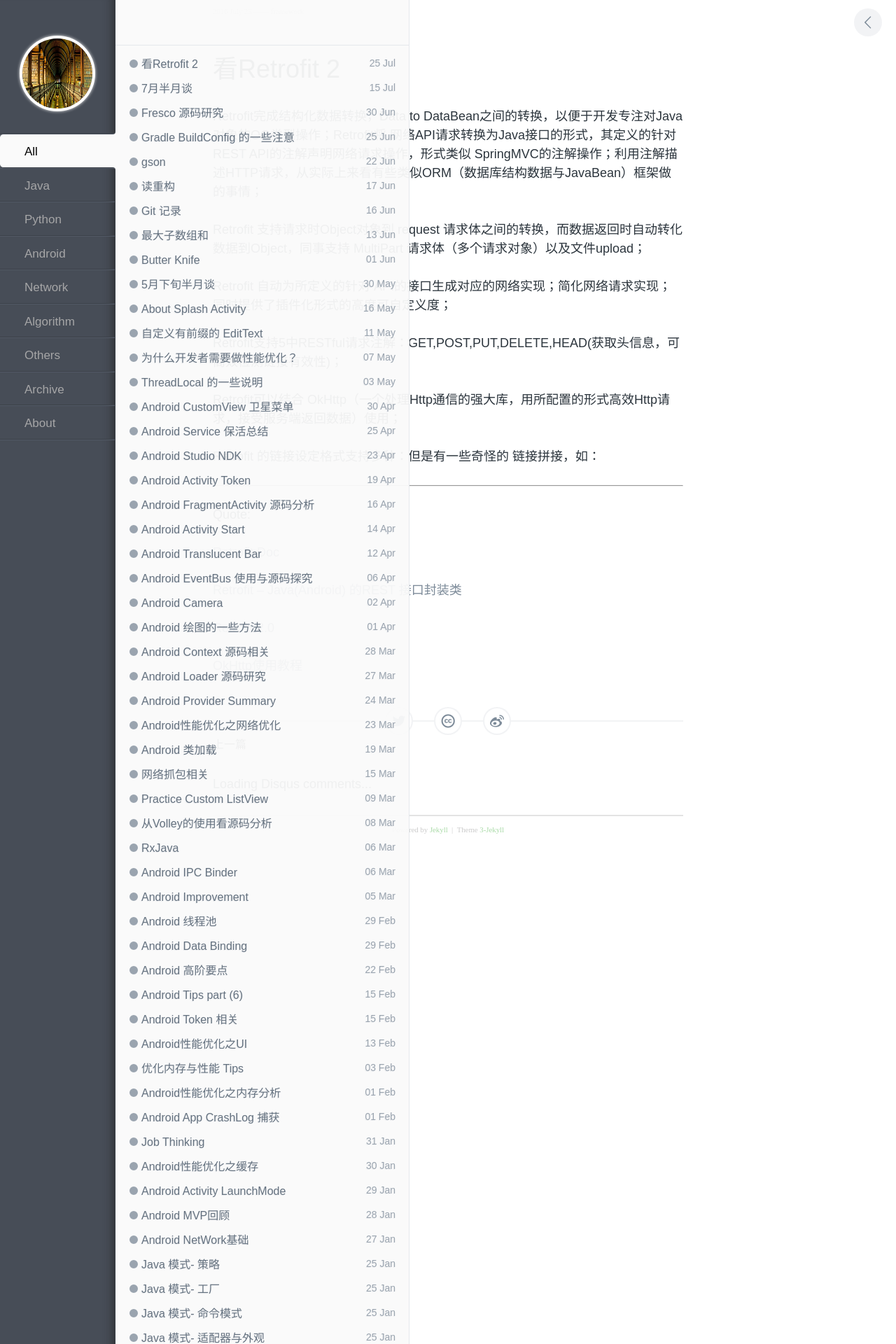
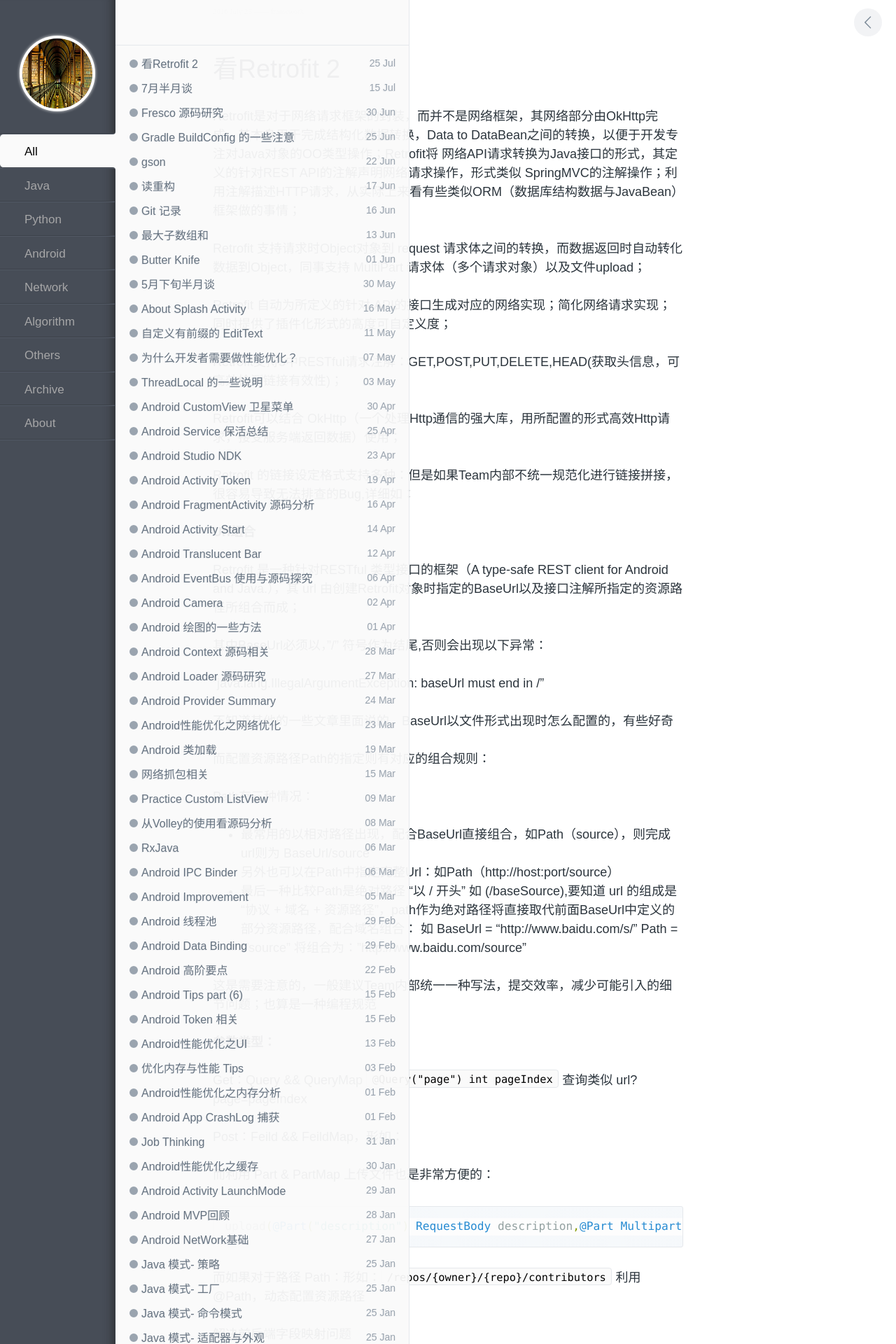
Before and after one commit to enlipan/enlipan.github.io, a Jekyll site: the page built from _posts/2016-7-25-retrofit2-read.md, in a window 1280 px wide. Shown: the top 1920 px of the page at 70% size. Built offline with Jekyll 4.4.1, drawn with Linux system fonts in a browser that asks for light colours; nearby versions of some CDN libraries; comment, search, counter and statistics services are not loaded; some of the changed text lies outside the part shown.

Commit message:
modify page  retrofit

```diff
--- a/_posts/2016-7-25-retrofit2-read.md
+++ b/_posts/2016-7-25-retrofit2-read.md
@@ -5,7 +5,7 @@ category: android
 keywords: [framework]
 ---
 
-Retrofit完成结构化数据转换，Data to  DataBean之间的转换，以便于开发专注对Java对象的OO类型操作；Retrofit将 网络API请求转换为Java接口的形式，其定义的针对REST API的注解声明网络请求操作，形式类似 SpringMVC的注解操作；利用注解描述HTTP请求，从实际上来看有些类似ORM（数据库结构数据与JavaBean）框架做的事情；
+Retrofit是对于网络请求框架的封装，而并不是网络框架，其网络部分由OkHttp完成，其本身用于完成结构化数据转换，Data to  DataBean之间的转换，以便于开发专注对Java对象的OO类型操作；Retrofit将 网络API请求转换为Java接口的形式，其定义的针对REST API的注解声明网络请求操作，形式类似 SpringMVC的注解操作；利用注解描述HTTP请求，从实际上来看有些类似ORM（数据库结构数据与JavaBean）框架做的事情；
 
 Retrofit 支持请求时Object对象到 request 请求体之间的转换，而数据返回时自动转化数据到Object，同事支持 MultiPart 请求体（多个请求对象）以及文件upload；
 
@@ -15,10 +15,85 @@ Retrofit支持5中RESTful请求注解：GET,POST,PUT,DELETE,HEAD(获取头信息
 
 Retrofit可以结合 OkHttp（一个处理Http通信的强大库，用所配置的形式高效Http请求，接受服务端返回数据）使用；
 
-Retrofit 的链接设定格式支持多种：但是有一些奇怪的 链接拼接，如：
+Retrofit 的链接设定格式支持多种：但是如果Team内部不统一规范化进行链接拼接，很容易导致无法排查的Bug,详细如：
+
+**Url组合**
+
+Retrofit 是一种针对RESTful 类型接口的框架（A type-safe REST client for Android and Java.），其 url 由创建Retrofit对象时指定的BaseUrl以及接口注解所指定的资源路径所组合而成；
+
+其中BaseUrl必须以，"/" 符号作为结尾,否则会出现以下异常：
+
+ "java.lang.IllegalArgumentException: baseUrl must end in /"
+
+不知道其他的一些文章里面说的，BaseUrl以文件形式出现时怎么配置的，有些好奇
+
+而配置资源路径Path的指定则有对应的组合规则：
+
+Path有三种情况：
+
+* 最常用的以相对路径出现，配合BaseUrl直接组合，如Path（source），则完成url则为 BaseUrl/source
+
+* 另外也可以在Path中指定完整Url：如Path（http://host:port/source）
+
+* 最后一种比较Path是绝对路径 “以 / 开头” 如 (/baseSource),要知道 url 的组成是 “协议 + 域名 + 资源路径”，path作为绝对路径将直接取代前面BaseUrl中定义的 部分资源路径，配合域名组合： 如 BaseUrl = "http://www.baidu.com/s/"  Path = "/source" 将组合为："http://www.baidu.com/source"
+
+这是需要注意的，一般建议Team内部统一一种写法，提交效率，减少可能引入的细节问题；也算是一种编程规范
+
+
+**参数类型：**
+
+Get：Query && QueryMap `@Query("page") int pageIndex` 查询类似 url?page=pageIndex
+
+
+Post：Feild && FeildMap，形如：
+
+而利用 Part & PartMap 上传文件也是非常方便的：
+
+{% highlight java %}
+
+upload(@Part("description") RequestBody description,@Part MultipartBody.Part file);
+
+{% endhighlight %}
+
+而如果对于路径 Path：形如：`/repos/{owner}/{repo}/contributors`  利用@Path，动态配置资源路径
+
+
+#### 解决前后端字段映射问题
+
+利用自定义 Converter可以解决，请求对象（RequestBody）与 返回对象（ResponseBody）的构造问题；
+
+{% highlight java %}
+
+//代码详情，来自深入浅出Retrofit，链接见引用
+static class ArbitraryResponseBodyConverterFactory extends Converter.Factory{
+  @Override
+  public Converter<ResponseBody, ?> responseBodyConverter(Type type, Annotation[] annotations, Retrofit retrofit) {
+    return super.responseBodyConverter(type, annotations, retrofit);
+  }
+}
+
+static class ArbitraryResponseBodyConverter implements Converter<ResponseBody, Result>{
+
+  @Override
+  public Result convert(ResponseBody value) throws IOException {
+    RawResult rawResult = new Gson().fromJson(value.string(), RawResult.class);
+    Result result = new Result();
+    result.body = rawResult.content;
+    result.code = rawResult.err;
+    result.msg = rawResult.message;
+    return result;
+  }
+}
+
+{% endhighlight %}
+
+####  解决多Baseurl问题
+
+有的业务线有些多的情况下，可能出现多BaseUrl的问题，这种问题如果要每次创建时指定全名有点恶心，可以另外想办法在运行时更改Retrofit对象的BaseUrl;
 
 
 
+####  原理
 
 
 
@@ -28,8 +103,14 @@ Quote:
 
 [Retrofit Doc](http://square.github.io/retrofit/)
 
+[Retrofit - Future](https://futurestud.io/blog/retrofit-getting-started-and-android-client)
+
+[深入浅出 Retrofit](http://bugly.qq.com/bbs/forum.php?mod=viewthread&tid=1117)
+
 [Retrofit – Java(Android) 的REST 接口封装类](http://blog.chengyunfeng.com/?p=491&utm_source=tuicool&utm_medium=referral)
 
 [Retrofit 2.0](http://www.jcodecraeer.com/a/anzhuokaifa/androidkaifa/2015/0915/3460.html)
 
+[OkHttp Doc](https://github.com/square/okhttp/wiki/Recipes)
+
 [OkHttp使用教程](http://www.jcodecraeer.com/a/anzhuokaifa/androidkaifa/2015/0106/2275.html)
```
